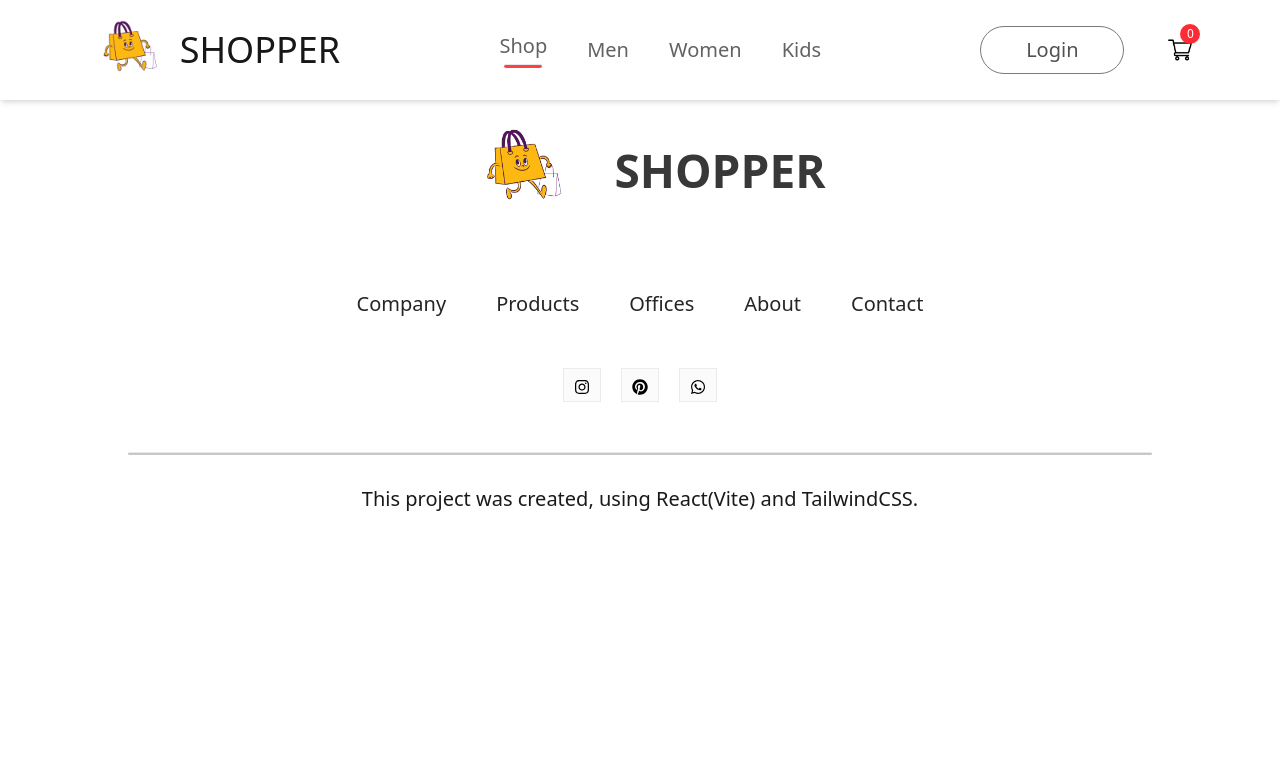
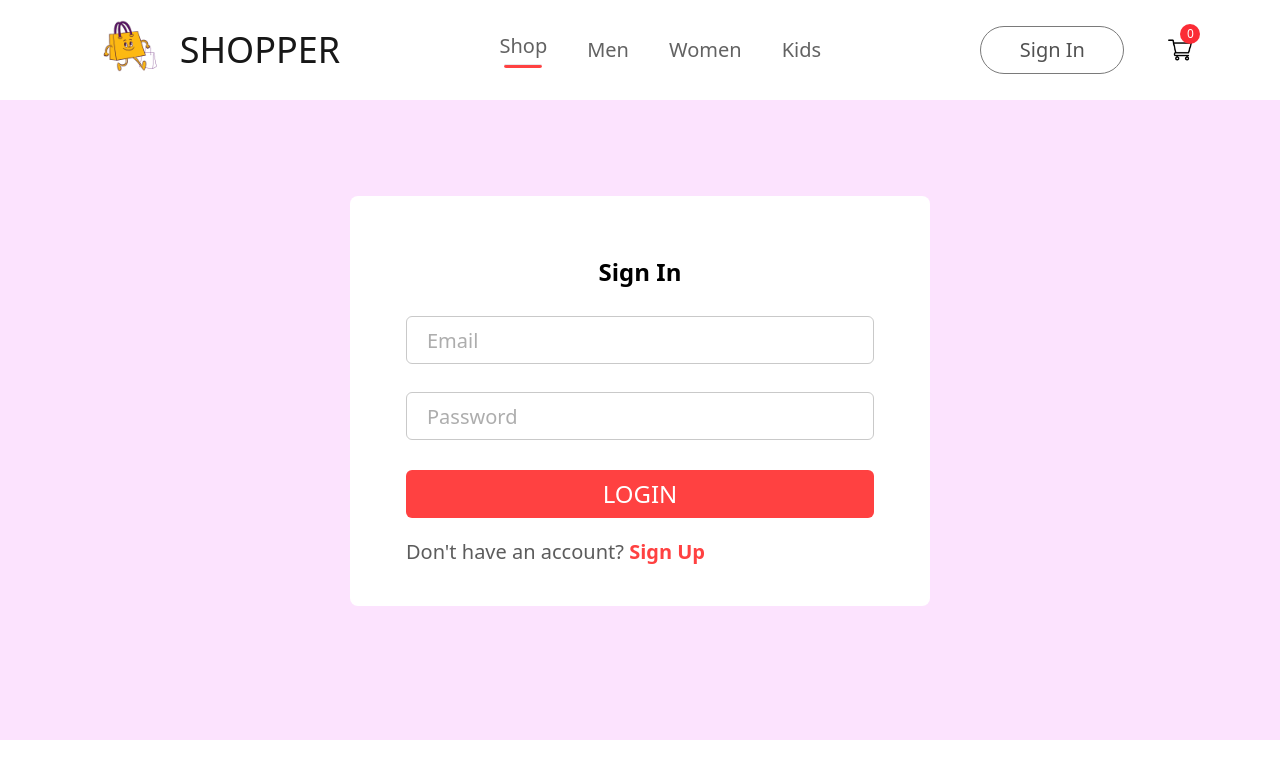
Before and after one commit to rdxnandi/ecommerce-website, a React app: page /signin in a window 1280 px wide. Shown: the top 768 px of the page. Built offline with nearby package versions, Linux system fonts and the light colour scheme; no server answers; the HTML template or start-up script is replaced by a standard one.

Commit message:
minor changes

```diff
--- a/src/App.jsx
+++ b/src/App.jsx
@@ -22,8 +22,8 @@ function App() {
       <div>
         {!isCheckoutPage && <Navbar />}
         <Routes>
-          <Route path="/login" element={<Login />} />
-          <Route path="/register" element={<Register />} />
+          <Route path="/signin" element={<Login />} />
+          <Route path="/signup" element={<Register />} />
 
           <Route path="/" element={<Shop />} />
           <Route
--- a/src/components/Navbar/Navbar.jsx
+++ b/src/components/Navbar/Navbar.jsx
@@ -90,15 +90,15 @@ function Navbar() {
                   className="border border-gray-400 px-4 py-1 rounded cursor-pointer"
                   onClick={handleLogout}
                 >
-                  Logout
+                  Sign Out
                 </button>
               </div>
             )}
           </>
         ) : (
-          <Link to="/login">
-            <button className="w-36 h-12 border border-[#7a7a7a] rounded-[75px] text-[#515151] text-xl active:bg-[#f3f3f3]">
-              Login
+          <Link to="/signin">
+            <button className="w-36 h-12 border border-[#7a7a7a] rounded-[75px] text-[#515151] text-xl active:bg-[#f3f3f3] cursor-pointer">
+              Sign In
             </button>
           </Link>
         )}
--- a/src/pages/Login.jsx
+++ b/src/pages/Login.jsx
@@ -24,7 +24,7 @@ function Login() {
   return (
     <div className="w-full min-h-[80vh] bg-[#fce3fe] py-24">
       <div className="w-[580px] bg-white m-auto px-14 py-10 rounded-lg">
-        <h1 className="text-center my-5 text-2xl font-semibold">Login</h1>
+        <h1 className="text-center my-5 text-2xl font-semibold">Sign In</h1>
         <form onSubmit={handleLogin}>
           <div className="flex flex-col gap-7 mt-7">
             <input
@@ -54,7 +54,7 @@ function Login() {
         <p className="mt-5 text-[#5c5c5c] text-xl">
           Don't have an account?{" "}
           <span className="text-[#ff4141] font-semibold cursor-pointer">
-            <Link to="/register">Register</Link>
+            <Link to="/signup">Sign Up</Link>
           </span>
         </p>
       </div>
--- a/src/pages/Register.jsx
+++ b/src/pages/Register.jsx
@@ -46,7 +46,7 @@ function Register() {
   return (
     <div className="w-full min-h-[80vh] bg-[#fce3fe] py-24">
       <div className="w-[580px] bg-white m-auto px-14 py-10 rounded-lg">
-        <h1 className="text-center my-5 text-2xl font-semibold">Register</h1>
+        <h1 className="text-center my-5 text-2xl font-semibold">Sign Up</h1>
         <form onSubmit={handleRegister}>
           <div className="flex flex-col gap-7 mt-7">
             <input
@@ -94,7 +94,7 @@ function Register() {
             type="submit"
             className="w-full h-12 rounded-md text-white bg-[#ff4141] mt-[30px] text-2xl uppercase"
           >
-            Register
+            Submit
           </button>
         </form>
       </div>
```
